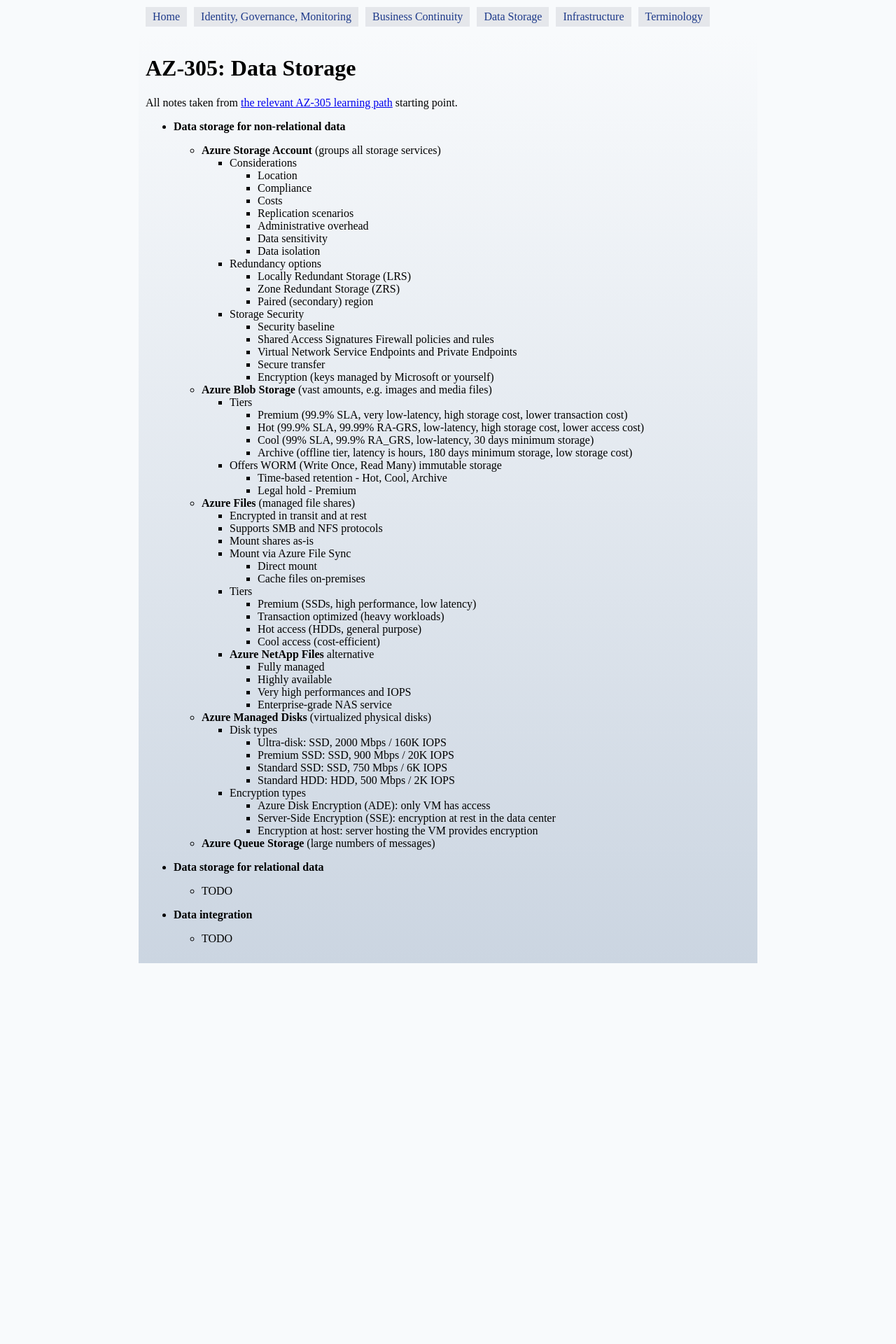
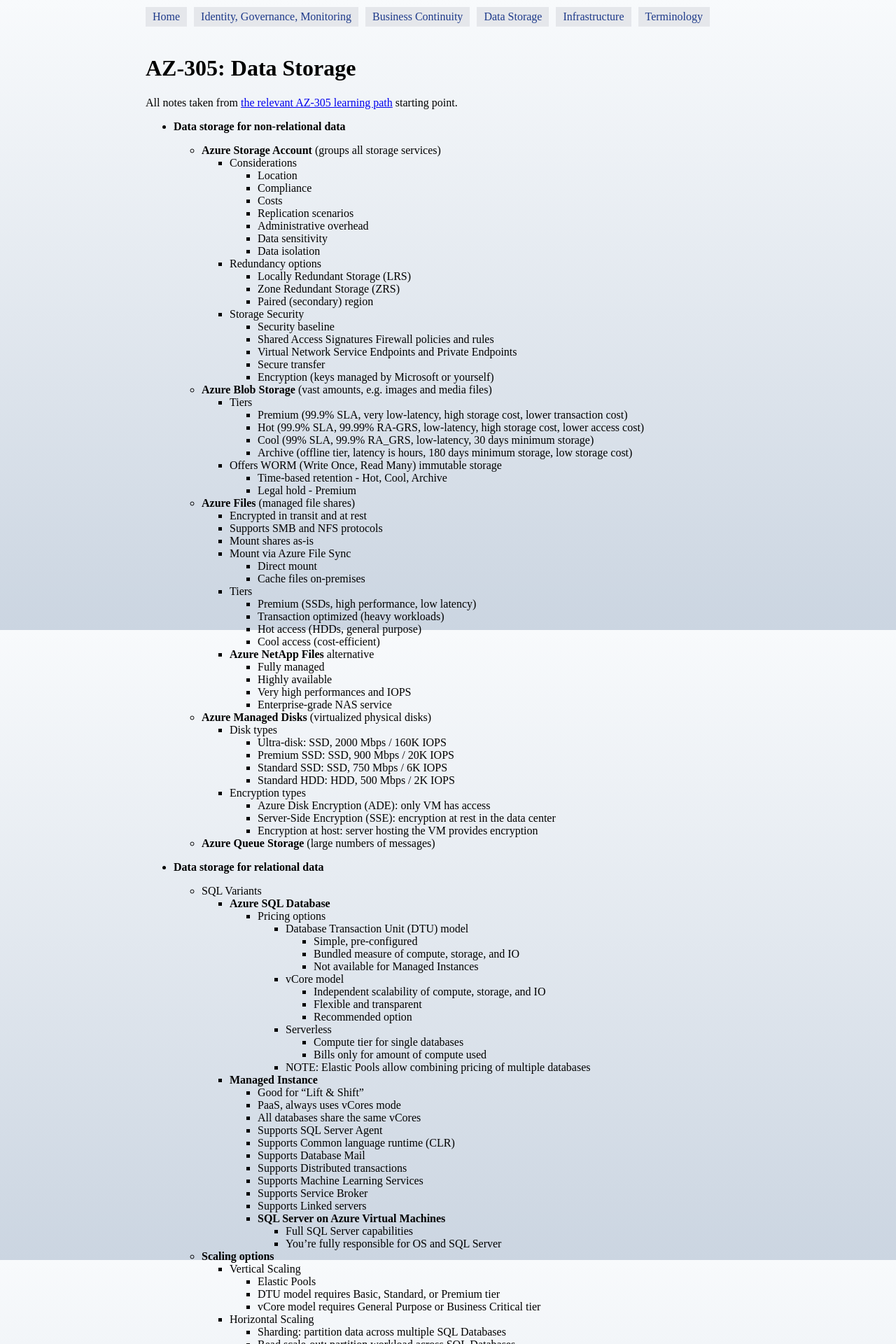
Before and after one commit to jeroenheijmans/study-notes-msft-az-305, a Jekyll site: the page built from az-305-03-data-storage.md, in a window 1280 px wide. Shown: the top 1920 px of the page at 70% size. Built offline with Jekyll 4.4.1, drawn with Linux system fonts in a browser that asks for light colours; our own code applies the rules of GitHub Pages for plain Markdown files; before the commit the page ends 1376 px from its top, so only the background shows below that; some of the changed text lies outside the part shown.

Commit message:
Add Data Storage - Relational Data

```diff
--- a/_layouts/default.html
+++ b/_layouts/default.html
@@ -14,7 +14,7 @@
         padding: 0;
         margin: 0;
         min-height: 100%;
-        background: #f8fafc;
+        background: linear-gradient(#f8fafc, #cbd5e1) fixed;
       }
       nav {
         display: flex;
@@ -39,7 +39,6 @@
         max-width: 54rem;
         margin: 0 auto;
         padding: 10px;
-        background: linear-gradient(#f8fafc, #cbd5e1);
       }
       table {
         border-collapse: collapse;
--- a/az-305-03-data-storage.md
+++ b/az-305-03-data-storage.md
@@ -64,7 +64,83 @@ All notes taken from [the relevant AZ-305 learning path](https://learn.microsoft
 
 - **Data storage for relational data**
 
-  - TODO
+  - SQL Variants
+    - **Azure SQL Database**
+      - Pricing options
+        - Database Transaction Unit (DTU) model
+          - Simple, pre-configured
+          - Bundled measure of compute, storage, and IO
+          - Not available for Managed Instances
+        - vCore model
+          - Independent scalability of compute, storage, and IO
+          - Flexible and transparent
+          - Recommended option
+        - Serverless
+          - Compute tier for single databases
+          - Bills only for amount of compute used
+        - NOTE: Elastic Pools allow combining pricing of multiple databases
+    - **Managed Instance**
+      - Good for "Lift & Shift"
+      - PaaS, always uses vCores mode
+      - All databases share the same vCores
+      - Supports SQL Server Agent
+      - Supports Common language runtime (CLR)
+      - Supports Database Mail
+      - Supports Distributed transactions
+      - Supports Machine Learning Services
+      - Supports Service Broker
+      - Supports Linked servers
+      - **SQL Server on Azure Virtual Machines**
+        - Full SQL Server capabilities
+        - You're fully responsible for OS and SQL Server
+  - **Scaling options**
+    - Vertical Scaling
+      - Elastic Pools
+      - DTU model requires Basic, Standard, or Premium tier
+      - vCore model requires General Purpose or Business Critical tier
+    - Horizontal Scaling
+      - Sharding: partition data across multiple SQL Databases
+      - Read scale-out: partition workload across SQL Databases
+      - Availability depends on database type and pricing tier
+  - **Availability options**
+    - General Purpose (or Standard)
+      - Gateway
+      - Remote storage (except tempdb for primary replica)
+      - Data and log files in Azure Premium Storage (LRS), multiple copies
+      - Backup files in Azure Standard Storage (RA-GRS)
+      - Failover similar to FCI
+    - Business Critical (or Premium)
+      - Equivalent to Always On Availability Group)
+      - Data and log files all on local SSD (for latency improvements)
+      - Three secondary replicas
+    - Hyperscale
+      - Only for Azure SL Database
+      - Tiered caches and page servers
+      - Up to 100 TB databases
+      - Snapshots for near-instantaneous backups
+      - Restores take minutes (instead of hours or days)
+  - **Security of Data**
+    - Data at rest: Transparent data encryption (TDE)
+      - Enabled for all new instances
+      - Encryption at page level
+      - Encryption and decryption when writing and reading from disk
+      - Database Encryption Key (DEK)
+        - Service-managed (built-in server certificate)
+        - Customer-managed
+    - Data in motion: SSL/TLS
+      - optionally add VPN if communicating with on-premises
+    - Data in process: Dynamic data masking
+      - Policy based
+      - Masks result sets of queries
+      - Configured through portal, PowerShell, or REST API
+  - **Azure SQL Edge**
+    - Containerized Linux application, small startup memory footprint (<500MB)
+    - Supports data streams in real time
+    - Connected deployment with Azure IoT Edge
+    - Disconnected deployment as standalone container or in a cluster
+  - **Azure Cosmos DB Table Storage**
+    - Single-digit millisecond response times
+    - Migration from Azure Table Storage is easy (recommended)
 
 - **Data integration**
   - TODO
```
Also changed, not shown: az-305-concepts.md (+10 -3 lines).
